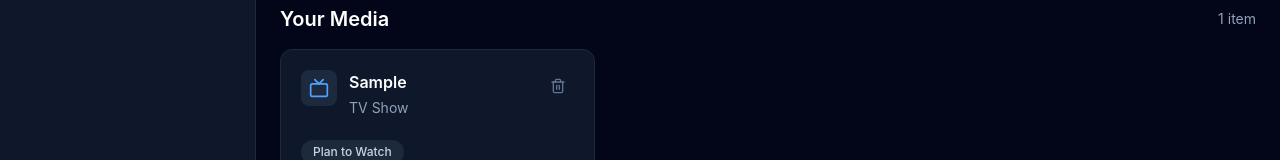
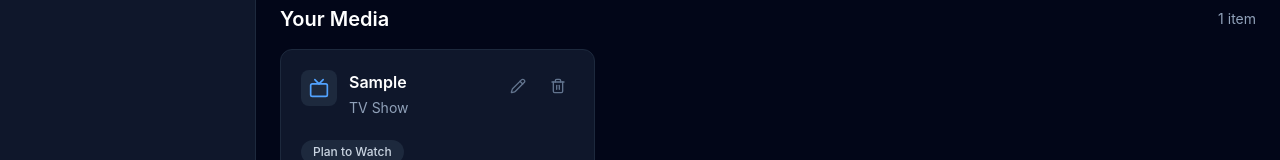
Before and after one commit to prasadgr8/watch-log-v2, a React (Vite) app: page /library in a window 1280 px wide. Both pictures are taken after typing "Sample" into the empty fields and a click on the button "Add to Library". Shown: the part 529-689 px from the top of the page. Built offline with nearby package versions, Linux system fonts and the light colour scheme; no server answers.

Commit message:
feat: start alpha.6 media editing workflow

```diff
--- a/src/features/library/LibraryPage.tsx
+++ b/src/features/library/LibraryPage.tsx
@@ -17,6 +17,7 @@ import type {
 
 import AddMediaForm from "./components/AddMediaForm";
 import MediaCard from "./components/MediaCard";
+import EditMediaModal from "./components/EditMediaModal";
 
 import {
   sortLibrary,
@@ -43,6 +44,8 @@ export default function LibraryPage() {
   const [isLoading, setIsLoading] = useState(true);
   const [isSaving, setIsSaving] = useState(false);
   const [error, setError] = useState<string | null>(null);
+  const [selectedMedia, setSelectedMedia] = useState<PersistedMedia | null>(null);
+  const [isEditModalOpen, setIsEditModalOpen] = useState(false);
   const [search, setSearch] = useState("");
 
 const [mediaType, setMediaType] =
@@ -156,6 +159,11 @@ const [sort, setSort] =
   }
 }
 
+function handleEdit(media: PersistedMedia): void {
+  setSelectedMedia(media);
+  setIsEditModalOpen(true);
+}
+
   return (
     <div className="space-y-8">
       <div>
@@ -256,11 +264,24 @@ const [sort, setSort] =
         ) : (
           <div className="grid gap-4 md:grid-cols-2 xl:grid-cols-3">
             {visibleMedia.map((item) => (
-              <MediaCard key={item.id} media={item} onDelete={handleDelete} />
+              <MediaCard
+                key={item.id}
+                media={item}
+                onDelete={handleDelete}
+                onEdit={handleEdit}
+              />
             ))}
           </div>
         )}
       </section>
+       <EditMediaModal
+    media={selectedMedia}
+    isOpen={isEditModalOpen}
+    onClose={() => {
+      setIsEditModalOpen(false);
+      setSelectedMedia(null);
+    }}
+  />
     </div>
   );
 }
--- /dev/null
+++ b/src/features/library/components/EditMediaModal.tsx
@@ -0,0 +1,41 @@
+import type { PersistedMedia } from "../types";
+
+interface EditMediaModalProps {
+  media: PersistedMedia | null;
+  isOpen: boolean;
+  onClose: () => void;
+}
+
+export default function EditMediaModal({
+  media,
+  isOpen,
+  onClose,
+}: EditMediaModalProps) {
+  if (!isOpen || media === null) {
+    return null;
+  }
+
+  return (
+    <div className="fixed inset-0 z-50 flex items-center justify-center bg-black/60">
+      <div className="w-full max-w-lg rounded-xl bg-slate-900 p-6 shadow-xl">
+        <h2 className="text-xl font-semibold text-white">
+          Edit Media
+        </h2>
+
+        <p className="mt-4 text-slate-300">
+          Editing <span className="font-semibold">{media.title}</span>
+        </p>
+
+        <div className="mt-6 flex justify-end">
+          <button
+            type="button"
+            onClick={onClose}
+            className="rounded-lg bg-slate-700 px-4 py-2 text-white hover:bg-slate-600"
+          >
+            Close
+          </button>
+        </div>
+      </div>
+    </div>
+  );
+}
--- a/src/features/library/components/MediaCard.tsx
+++ b/src/features/library/components/MediaCard.tsx
@@ -1,4 +1,4 @@
-import { Film, Trash2, Tv } from "lucide-react";
+import { Film, Pencil, Trash2, Tv } from "lucide-react";
 import { Link } from "react-router-dom";
 
 import type { PersistedMedia } from "../../../types";
@@ -8,9 +8,14 @@ import { watchStatusOptions } from "../libraryOptions";
 interface MediaCardProps {
   media: PersistedMedia;
   onDelete: (id: number) => Promise<void>;
+  onEdit: (media: PersistedMedia) => void;
 }
 
-export default function MediaCard({ media, onDelete }: MediaCardProps) {
+export default function MediaCard({
+  media,
+  onDelete,
+  onEdit,
+}: MediaCardProps) {
   const statusLabel =
     watchStatusOptions.find((status) => status.value === media.userStatus)
       ?.label ?? media.userStatus;
@@ -50,6 +55,16 @@ export default function MediaCard({ media, onDelete }: MediaCardProps) {
           <div className="flex min-w-0 items-start gap-3">{mediaContent}</div>
         )}
 
+        <div className="flex items-center gap-2">
+  <button
+    type="button"
+    onClick={() => onEdit(media)}
+    aria-label={`Edit ${media.title}`}
+    className="rounded-lg p-2 text-slate-500 transition hover:bg-blue-950 hover:text-blue-400"
+  >
+    <Pencil className="h-4 w-4" />
+  </button>
+
   <button
     type="button"
     onClick={() => void onDelete(media.id)}
@@ -58,6 +73,7 @@ export default function MediaCard({ media, onDelete }: MediaCardProps) {
   >
     <Trash2 className="h-4 w-4" />
   </button>
+</div>
       </div>
 
       <div className="mt-5">
```
Lines whose indentation alone changed are shown as unchanged.
